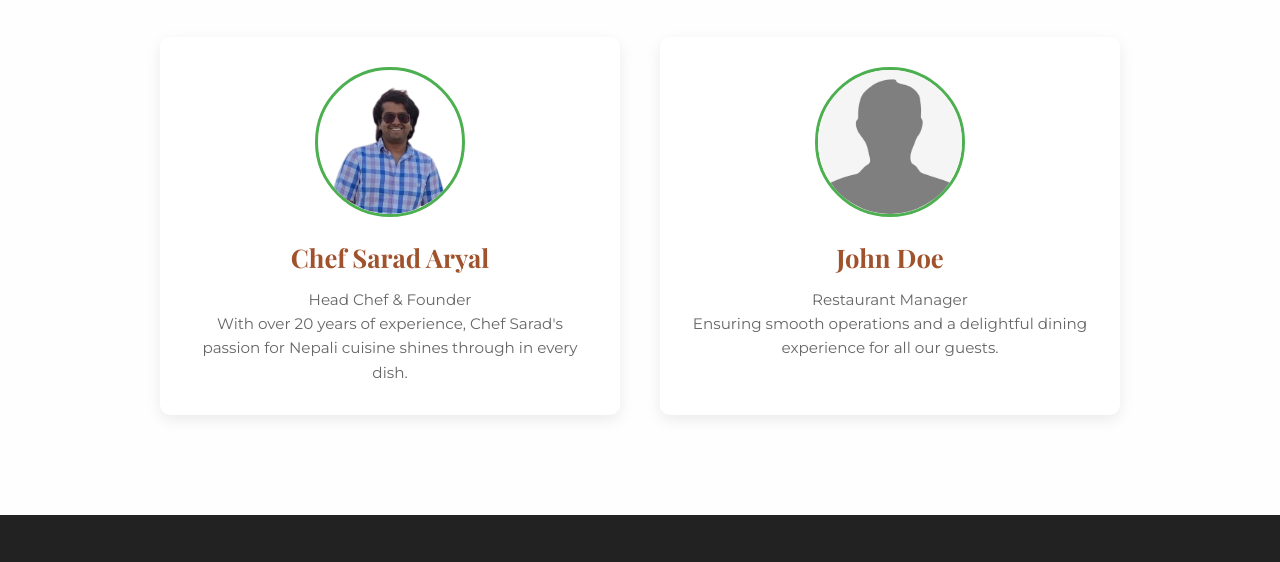
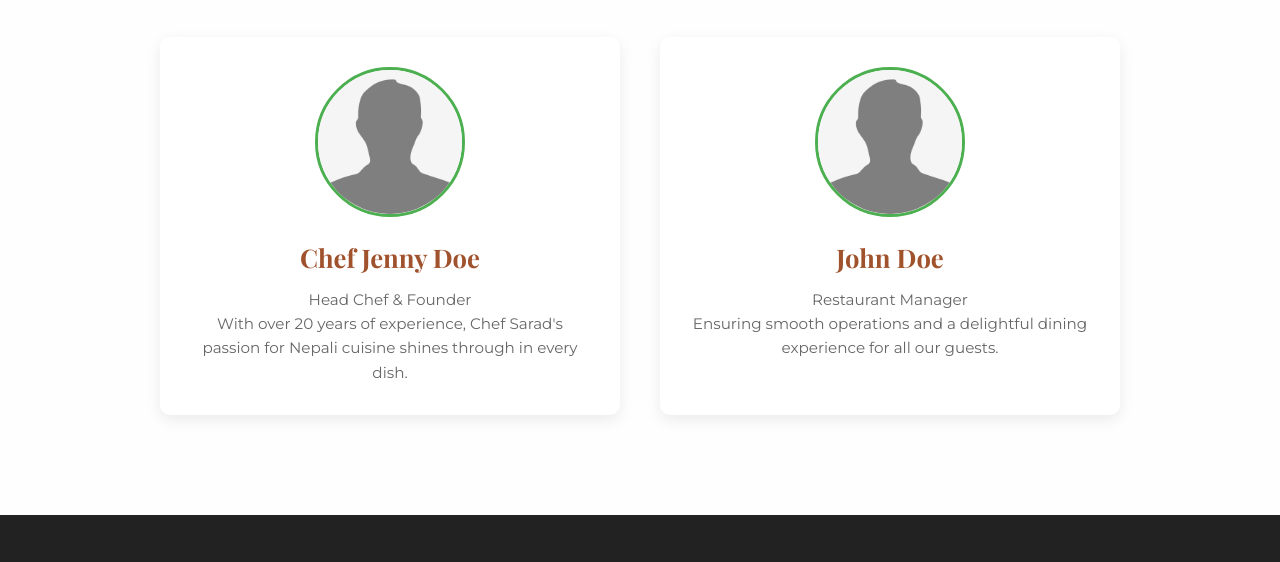
Before and after one commit to saryal10/restraunt-, a plain HTML site: page about.html in a window 1280 px wide. Shown: the part 1548-2110 px from the top of the page. Drawn offline with nearby package versions, Linux system fonts and the light colour scheme.

Commit message:
Update about.html

```diff
--- a/about.html
+++ b/about.html
@@ -73,8 +73,8 @@
             <h3>Meet Our Team</h3>
             <div class="team-grid">
                 <div class="team-member">
-                    <img src="images/founder.png" alt="Head Chef Sarad">
-                    <h4>Chef Sarad Aryal</h4>
+                    <img src="images/manager.png" alt="Head Chef Jenny Doe">
+                    <h4>Chef Jenny Doe</h4>
                     <p>Head Chef & Founder</p>
                     <p>With over 20 years of experience, Chef Sarad's passion for Nepali cuisine shines through in every dish.</p>
                 </div>
```
